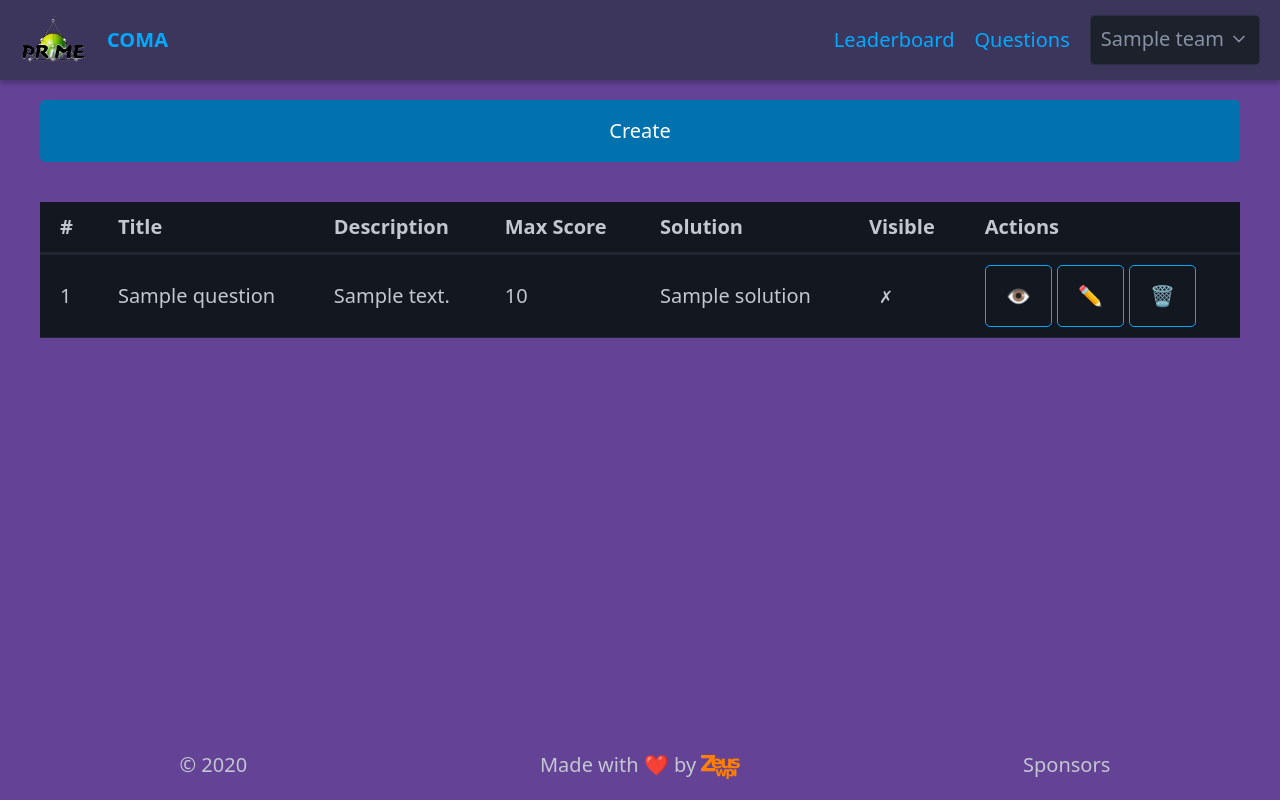
After one commit to ZeusWPI/COMA, a Python web app: template app/templates/question_admin.html in a window 1280 px wide. The commit adds this page. Run offline with Jinja, Linux system fonts and the light colour scheme; the template is opened without the code that fills it: most values are stand-ins (such as "Sample title", 1, 10 or a date in 2020).

Commit message:
feat(admin): add a question overview page

```diff
--- a/app/static/css/main.css
+++ b/app/static/css/main.css
@@ -3,6 +3,7 @@
 @import url("home.css");
 @import url("admin.css");
 @import url("team_admin.css");
+@import url("question_admin.css");
 
 body {
   background-color: #644296;
--- /dev/null
+++ b/app/static/css/question_admin.css
@@ -0,0 +1,16 @@
+.question-admin-layout {
+  display: flex;
+  flex-direction: column;
+  gap: 2rem;
+}
+
+.question-admin-table {
+  width: 100%;
+  /* table-layout: fixed; */
+}
+
+.question-admin-visible {
+  padding: 0.25rem 0.5rem;
+  border-radius: 0.3rem;
+  font-size: 0.85rem;
+}
--- /dev/null
+++ b/app/templates/question_admin.html
@@ -0,0 +1,48 @@
+{% extends "base.html" %}
+{% block title %}Admin{% endblock %}
+{% block content %}
+  <div class="question-admin-layout">
+    <button onclick="window.location='/admin/question/create'">Create</button>
+    <table class="question-admin-table">
+      <thead>
+        <tr>
+          <th>#</th>
+          <th>Title</th>
+          <th>Description</th>
+          <th>Max Score</th>
+          <th>Solution</th>
+          <th>Visible</th>
+          <th>Actions</th>
+        </tr>
+      </thead>
+
+      <tbody>
+        {% for q in questions %}
+          <tr>
+            <td>{{ q.number }}</td>
+            <td>{{ q.title }}</td>
+            <td>{{ q.body }}</td>
+            <td>{{ q.max_score }}</td>
+            <td>{{ q.solution }}</td>
+            <td>
+              <span class="question-admin-visible">
+                {% if q.visible %}
+                  ✓
+                {% else %}
+                  ✗
+                {% endif %}
+              </span>
+            </td>
+            <td>
+              <div>
+                <button onclick="window.location='/question/{{q.id}}'" class="outline">👁️</button>
+                <button onclick="window.location='/admin/question/{{q.id}}'" class="outline">✏️</button>
+                <button class="outline">🗑️</button>
+              </div>
+            </td>
+          </tr>
+        {% endfor %}
+      </tbody>
+    </table>
+  </div>
+{% endblock %}
--- a/app/templates/question_form.html
+++ b/app/templates/question_form.html
@@ -1,7 +1,7 @@
 {% extends "base.html" %}
 {% block title %}Question Create{% endblock %}
 {% block content %}
-<form method="POST" action={{ "/admin/question/" ~ question.id if question else "/admin/question" }} >
+<form method="POST" action={{ "/admin/question/" ~ question.id if question else "/admin/question/create" }} >
     <fieldset>
 	<label>
 	  Title
```
Also changed, not shown: app/api/routes.py (+19 -4 lines).
